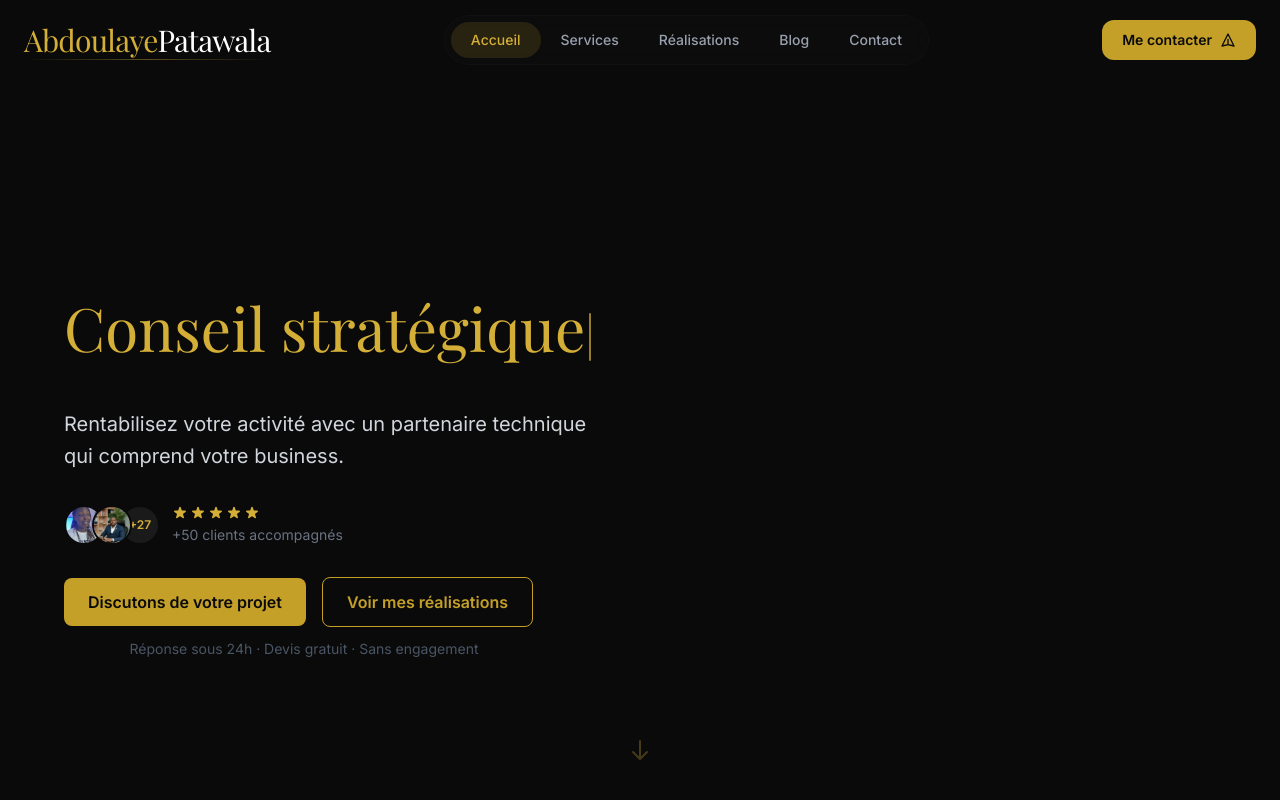
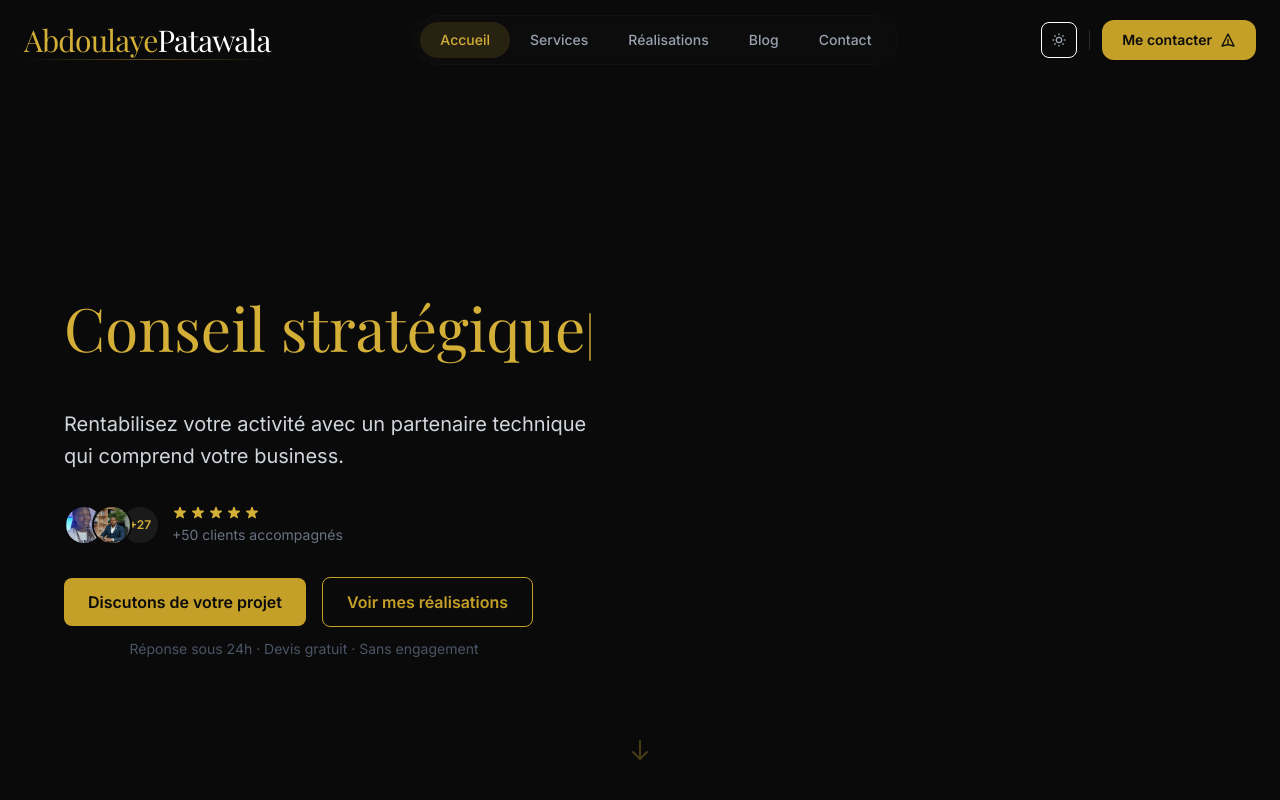
Before and after one commit to PATAWALA/Abdoulaye-Patawala, a Next.js app: page / in a window 1280 px wide. Shown: the top 800 px of the page. Built offline with nearby package versions, Linux system fonts and the light colour scheme; no server answers; the database is empty; a web font is replaced by a local one.

Commit message:
45 update

```diff
--- a/package.json
+++ b/package.json
@@ -12,6 +12,7 @@
     "@supabase/ssr": "^0.10.3",
     "@supabase/supabase-js": "^2.107.0",
     "next": "16.2.7",
+    "next-themes": "^0.4.6",
     "react": "19.2.4",
     "react-dom": "19.2.4"
   },
--- a/src/app/layout.tsx
+++ b/src/app/layout.tsx
@@ -3,6 +3,7 @@ import { generateWebSiteSchema, generatePersonSchema, JsonLd } from '@/lib/struc
 import { generateBaseMetadata, siteConfig } from '@/lib/metadata';
 import ClientLayout from './ClientLayout';
 import './globals.css';
+import { ThemeProvider } from 'next-themes';
 import type { Metadata } from 'next';
 
 const inter = Inter({
@@ -28,7 +29,7 @@ export const metadata: Metadata = generateBaseMetadata({
 
 export default function RootLayout({ children }: { children: React.ReactNode }) {
   return (
-    <html lang="fr" className="dark scroll-smooth">
+    <html lang="fr" className="dark scroll-smooth" suppressHydrationWarning>
       <head>
         {/* FAVICON */}
         <link rel="icon" type="image/x-icon" href="/favicon.ico" sizes="48x48" />
@@ -69,7 +70,9 @@ export default function RootLayout({ children }: { children: React.ReactNode })
         <meta name="apple-mobile-web-app-status-bar-style" content="black-translucent" />
       </head>
       <body className={`${inter.variable} ${playfair.variable} font-sans bg-dark-900 text-white antialiased`}>
-        <ClientLayout>{children}</ClientLayout>
+        <ThemeProvider attribute="class" defaultTheme="dark" enableSystem={false} themes={['dark', 'light']}>
+          <ClientLayout>{children}</ClientLayout>
+        </ThemeProvider>
       </body>
     </html>
   );
--- /dev/null
+++ b/src/components/atoms/ThemeToggle.tsx
@@ -0,0 +1,32 @@
+'use client'
+import { useTheme } from 'next-themes'
+import { useEffect, useState } from 'react'
+
+export default function ThemeToggle() {
+  const { theme, setTheme } = useTheme()
+  const [mounted, setMounted] = useState(false)
+
+  useEffect(() => setMounted(true), [])
+
+  if (!mounted) return <div className="w-9 h-9" />
+
+  const isDark = theme === 'dark'
+
+  return (
+    <button
+      onClick={() => setTheme(isDark ? 'light' : 'dark')}
+      className="relative w-9 h-9 rounded-lg border transition-all duration-300 flex items-center justify-center hover:scale-105 group"
+      aria-label={isDark ? 'Passer en mode clair' : 'Passer en mode sombre'}
+    >
+      {isDark ? (
+        <svg className="w-4 h-4 text-gray-400 group-hover:text-gold-400 transition-colors" fill="none" stroke="currentColor" viewBox="0 0 24 24">
+          <path strokeLinecap="round" strokeLinejoin="round" strokeWidth={2} d="M12 3v1m0 16v1m9-9h-1M4 12H3m15.364 6.364l-.707-.707M6.343 6.343l-.707-.707m12.728 0l-.707.707M6.343 17.657l-.707.707M16 12a4 4 0 11-8 0 4 4 0 018 0z" />
+        </svg>
+      ) : (
+        <svg className="w-4 h-4 text-gray-600 group-hover:text-gold-600 transition-colors" fill="none" stroke="currentColor" viewBox="0 0 24 24">
+          <path strokeLinecap="round" strokeLinejoin="round" strokeWidth={2} d="M20.354 15.354A9 9 0 018.646 3.646 9.003 9.003 0 0012 21a9.003 9.003 0 008.354-5.646z" />
+        </svg>
+      )}
+    </button>
+  )
+}
--- a/src/components/molecules/Navbar.tsx
+++ b/src/components/molecules/Navbar.tsx
@@ -3,6 +3,7 @@
 import React, { useState, useEffect } from 'react';
 import Link from 'next/link';
 import { usePathname, useRouter } from 'next/navigation';
+import ThemeToggle from '@/components/atoms/ThemeToggle';
 
 const links = [
   { label: 'Accueil', href: '#hero' },
@@ -85,7 +86,7 @@ const Navbar: React.FC = () => {
       className={`fixed top-0 inset-x-0 z-50 transition-all duration-500 ${
         isHome && !scrolled
           ? 'bg-transparent'
-          : 'bg-dark-900/85 backdrop-blur-2xl border-b border-dark-700/40 shadow-2xl shadow-black/20'
+          : 'bg-dark-900/85 backdrop-blur-2xl border-b border-dark-700/40 shadow-2xl shadow-black/20 dark:bg-dark-900/85 dark:border-dark-700/40 light:bg-white/85 light:border-gray-200/40 light:shadow-gray-200/20'
       }`}
     >
       <div className="max-w-7xl mx-auto px-6 flex items-center justify-between h-16 lg:h-20">
@@ -93,13 +94,13 @@ const Navbar: React.FC = () => {
         {/* Logo */}
         <Link href="/" className="relative group flex-shrink-0" onClick={closeMenu}>
           <span className="text-gold-400 font-display text-2xl lg:text-3xl tracking-tight">Abdoulaye</span>
-          <span className="text-white font-display text-2xl lg:text-3xl tracking-tight">Patawala</span>
+          <span className="text-white font-display text-2xl lg:text-3xl tracking-tight dark:text-white light:text-dark-900">Patawala</span>
           <span className="absolute -bottom-0.5 left-0 w-full h-px bg-gradient-to-r from-transparent via-gold-400/40 to-transparent group-hover:via-gold-400 transition-all duration-500" />
         </Link>
 
         {/* Desktop : Liens centrés */}
         <div className="hidden lg:flex items-center justify-center flex-1 px-8">
-          <div className="flex items-center gap-0 bg-dark-800/40 backdrop-blur-sm border border-dark-700/40 rounded-full px-1.5 py-1.5">
+          <div className="flex items-center gap-0 bg-dark-800/40 backdrop-blur-sm border border-dark-700/40 rounded-full px-1.5 py-1.5 dark:bg-dark-800/40 dark:border-dark-700/40 light:bg-gray-200/40 light:border-gray-300/40">
             {links.map((link) => {
               const isActive = link.isPage
                 ? isBlogActive || (link.href === '/portfolio' && isPortfolioPage)
@@ -107,8 +108,8 @@ const Navbar: React.FC = () => {
 
               const baseClass = `relative px-5 py-2 text-sm font-medium rounded-full transition-all duration-300 ${
                 isActive
-                  ? 'bg-gold-500/15 text-gold-400'
-                  : 'text-gray-400 hover:text-white hover:bg-dark-700/50'
+                  ? 'bg-gold-500/15 text-gold-400 dark:bg-gold-500/15 dark:text-gold-400 light:bg-gold-500/15 light:text-gold-600'
+                  : 'text-gray-400 hover:text-white hover:bg-dark-700/50 dark:text-gray-400 dark:hover:text-white dark:hover:bg-dark-700/50 light:text-gray-600 light:hover:text-dark-900 light:hover:bg-gray-300/50'
               }`;
 
               if (link.isPage) {
@@ -132,8 +133,10 @@ const Navbar: React.FC = () => {
           </div>
         </div>
 
-        {/* CTA Desktop */}
-        <div className="hidden lg:block flex-shrink-0">
+        {/* CTA Desktop + Theme Toggle */}
+        <div className="hidden lg:flex items-center gap-3 flex-shrink-0">
+          <ThemeToggle />
+          <div className="w-px h-5 bg-dark-600 dark:bg-dark-600 light:bg-gray-300" />
           <button
             onClick={() => navigateToSection('#contact')}
             className="relative px-5 py-2.5 bg-gold-500 text-dark-900 text-sm font-semibold rounded-xl overflow-hidden group/cta transition-all duration-300 hover:shadow-lg hover:shadow-gold-500/20 inline-flex items-center gap-2"
@@ -156,25 +159,28 @@ const Navbar: React.FC = () => {
           </button>
         </div>
 
-        {/* Mobile toggle */}
+        {/* Mobile toggle + Theme Toggle */}
+        <div className="lg:hidden flex items-center gap-3">
+          <ThemeToggle />
           <button
-          className="lg:hidden relative z-50 w-10 h-10 flex items-center justify-center"
+            className="relative z-50 w-10 h-10 flex items-center justify-center"
             onClick={() => setMobileOpen(!mobileOpen)}
             aria-label="Menu"
             aria-expanded={mobileOpen}
           >
             <div className="flex flex-col gap-[5px]">
               <span className={`block w-5 h-[2px] rounded-full transition-all duration-300 ${
-              mobileOpen ? 'bg-dark-900 rotate-45 translate-y-[7px]' : 'bg-white'
+                mobileOpen ? 'bg-dark-900 rotate-45 translate-y-[7px]' : 'bg-white dark:bg-white light:bg-dark-900'
               }`} />
               <span className={`block w-5 h-[2px] rounded-full transition-all duration-300 ${
-              mobileOpen ? 'bg-dark-900 opacity-0 scale-x-0' : 'bg-white'
+                mobileOpen ? 'bg-dark-900 opacity-0 scale-x-0' : 'bg-white dark:bg-white light:bg-dark-900'
               }`} />
               <span className={`block w-5 h-[2px] rounded-full transition-all duration-300 ${
-              mobileOpen ? 'bg-dark-900 -rotate-45 -translate-y-[7px]' : 'bg-white'
+                mobileOpen ? 'bg-dark-900 -rotate-45 -translate-y-[7px]' : 'bg-white dark:bg-white light:bg-dark-900'
               }`} />
             </div>
           </button>
+        </div>
       </div>
 
       {/* Mobile menu — cercle doré plein écran */}
```
Also changed, not shown: 1 other file (tests, documents, lock files or other folders). Lines whose indentation alone changed are shown as unchanged.
